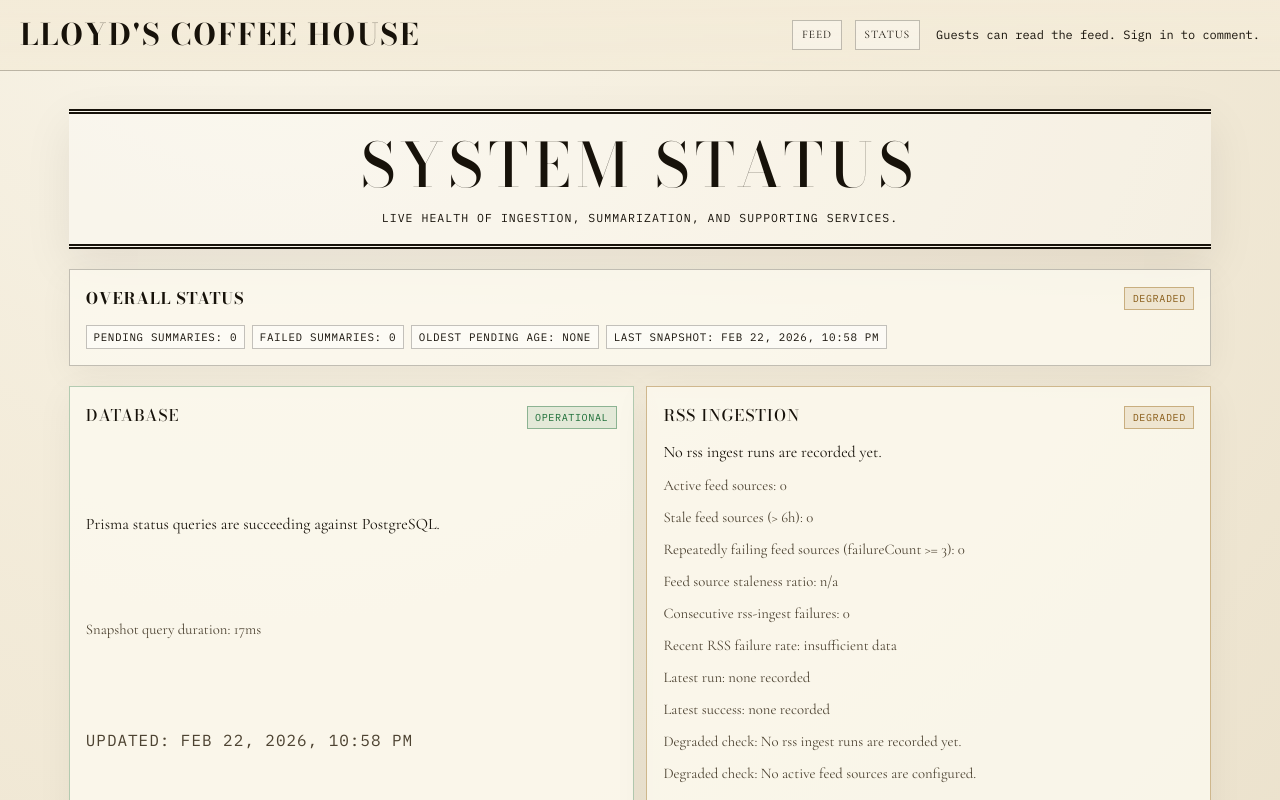
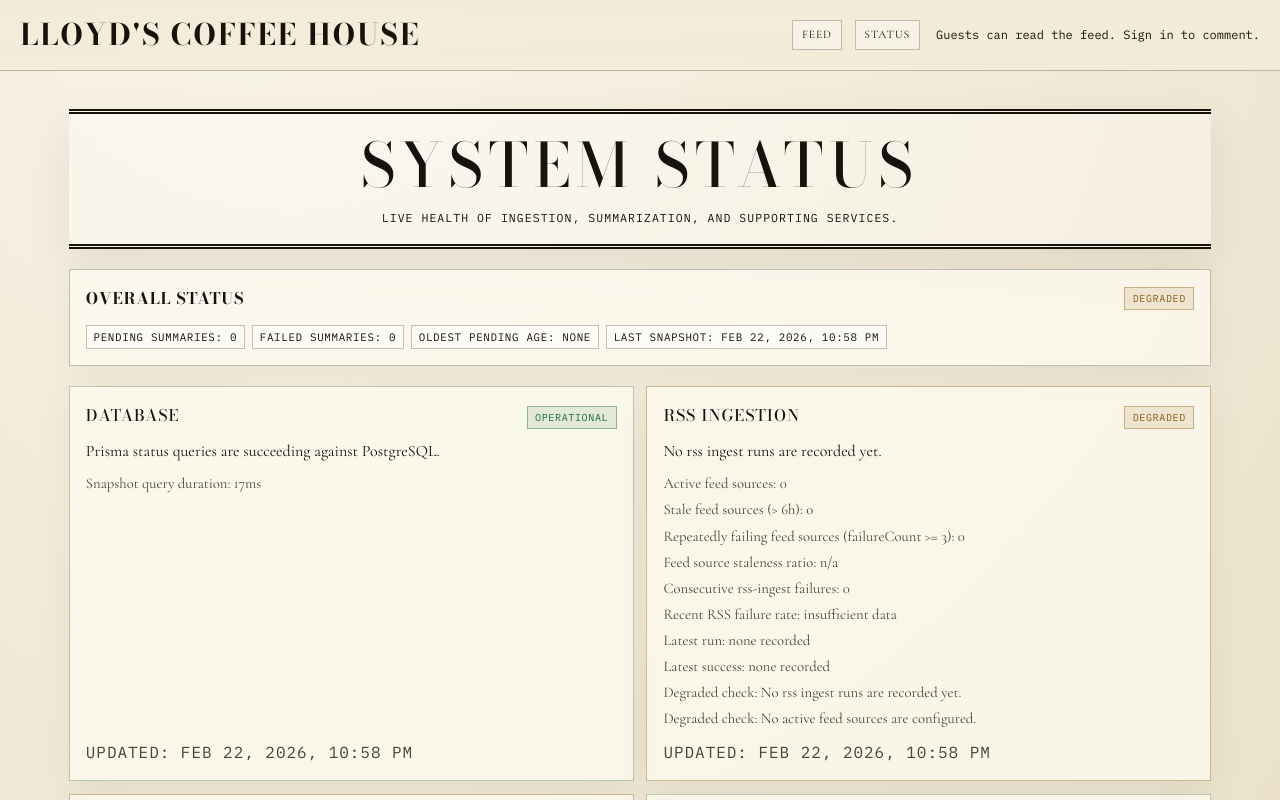
Before and after one commit to codekansas/lloyds, a Next.js app: page /status in a window 1280 px wide. Shown: the top 800 px of the page. Built offline with nearby package versions, Linux system fonts and the light colour scheme; no server answers; the database is empty.

Commit message:
fix status card spacing (#14)

```diff
--- a/src/app/globals.css
+++ b/src/app/globals.css
@@ -1109,6 +1109,9 @@ button {
 }
 
 .status-service-card {
+  display: flex;
+  flex-direction: column;
+  justify-content: flex-start;
   gap: 0.65rem;
 }
 
@@ -1160,14 +1163,31 @@ button {
 }
 
 .status-service-details {
+  margin: 0;
   display: grid;
   gap: 0.3rem;
+  align-content: start;
 }
 
 .status-service-details li {
   margin: 0;
   color: var(--ink-soft);
   font-size: 0.92rem;
+  line-height: 1.45;
+}
+
+.status-service-details.list-clean li {
+  margin-bottom: 0;
+}
+
+.status-service-summary {
+  margin: 0;
+  line-height: 1.45;
+}
+
+.status-service-updated {
+  margin: 0;
+  margin-top: auto;
 }
 
 .list-clean {
--- a/src/app/status/page.tsx
+++ b/src/app/status/page.tsx
@@ -62,14 +62,14 @@ export default async function StatusPage() {
                 {serviceStateLabels[service.state]}
               </span>
             </div>
-            <p>{service.summary}</p>
+            <p className="status-service-summary">{service.summary}</p>
             <ul className="list-clean status-service-details">
               {service.details.length === 0 ? <li>No additional details available.</li> : null}
               {service.details.map((detail) => (
                 <li key={detail}>{detail}</li>
               ))}
             </ul>
-            <p className="lloyds-label">Updated: {formatTimestamp(service.updatedAt)}</p>
+            <p className="lloyds-label status-service-updated">Updated: {formatTimestamp(service.updatedAt)}</p>
           </article>
         ))}
       </div>
```
